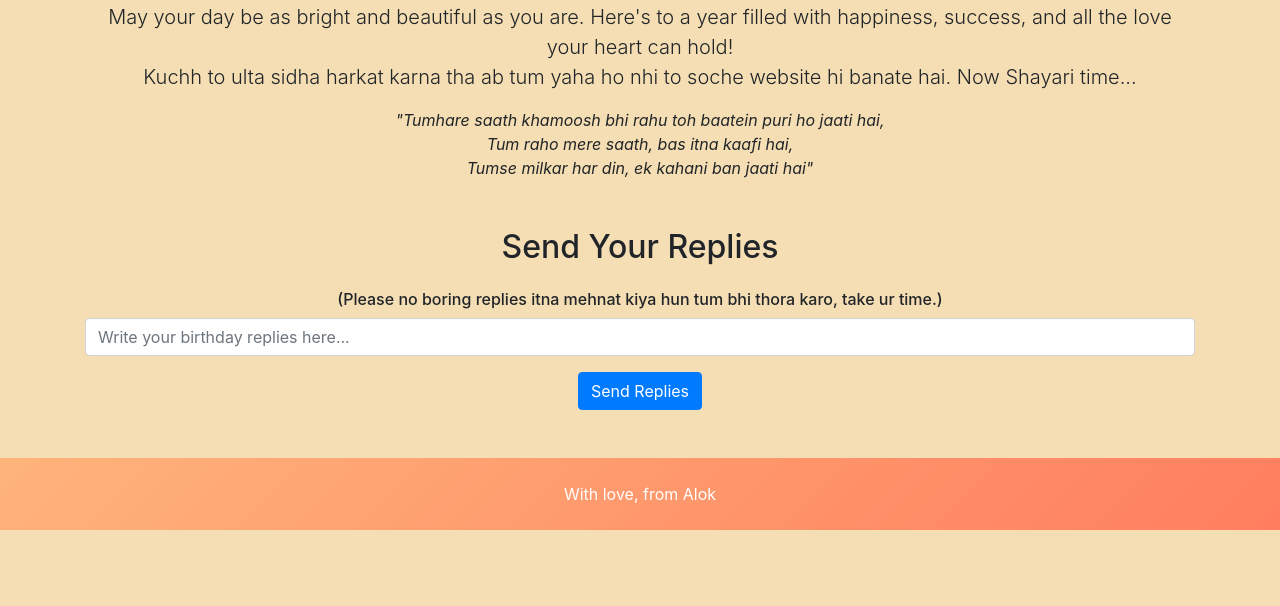
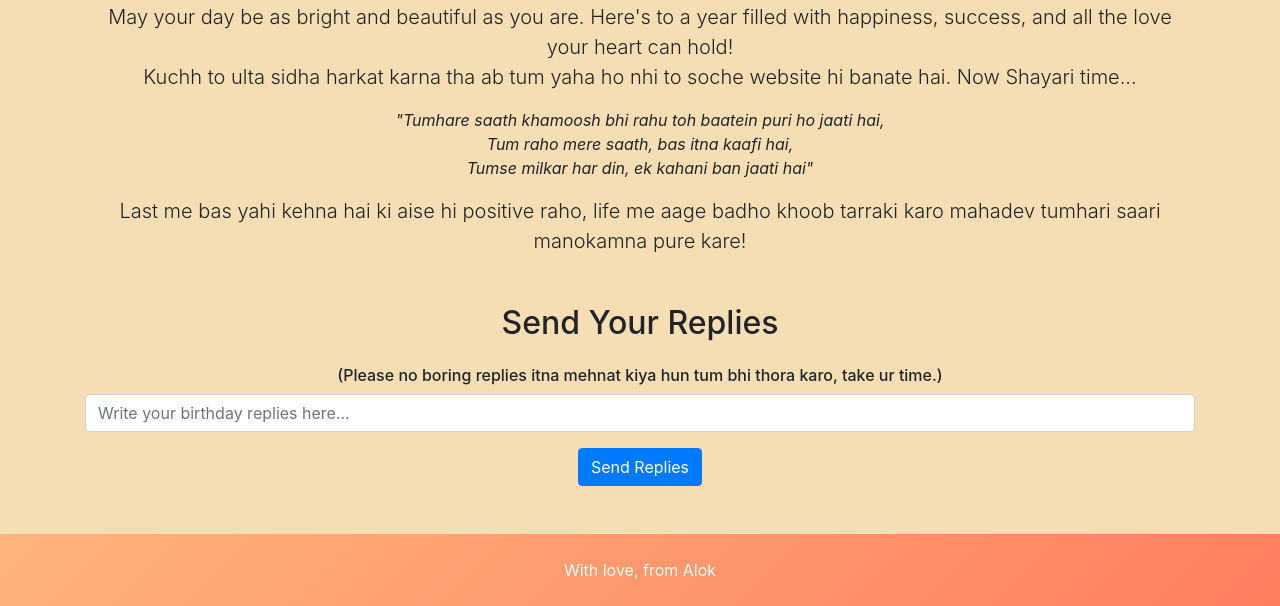
Before and after one commit to alokkumar006/BirthdayGift, a plain HTML site: page index.html in a window 1280 px wide. Shown: the part 714-1320 px from the top of the page. Before the commit the page ends 1244 px from the top, so only its background shows below. Drawn offline with nearby package versions, Linux system fonts and the light colour scheme.

Commit message:
Update index.html

```diff
--- a/index.html
+++ b/index.html
@@ -90,6 +90,7 @@
             <p class="lead">May your day be as bright and beautiful as you are. Here's to a year filled with happiness, success, and all the love your heart can hold! <br>Kuchh to ulta sidha harkat karna tha ab tum yaha ho nhi to soche website hi banate hai. Now Shayari time...
               </p>
               <i><p>"Tumhare saath khamoosh bhi rahu toh baatein puri ho jaati hai,<br>Tum raho mere saath, bas itna kaafi hai, <br>Tumse milkar har din, ek kahani ban jaati hai"</p></i>
+              <p class="lead">Last me bas yahi kehna hai ki aise hi positive raho, life me aage badho khoob tarraki karo mahadev tumhari saari manokamna pure kare!</p>
         </section>
 
         <!-- Send Replies Section -->
```
